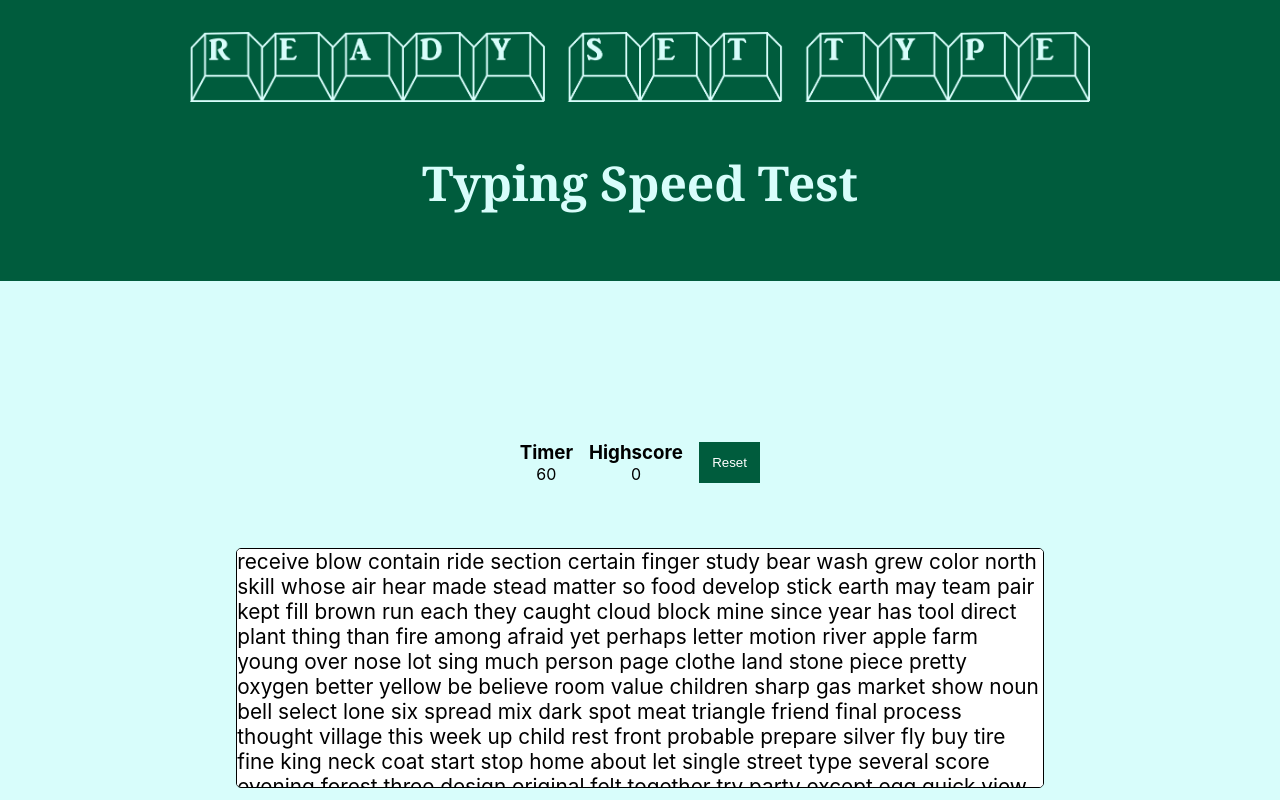
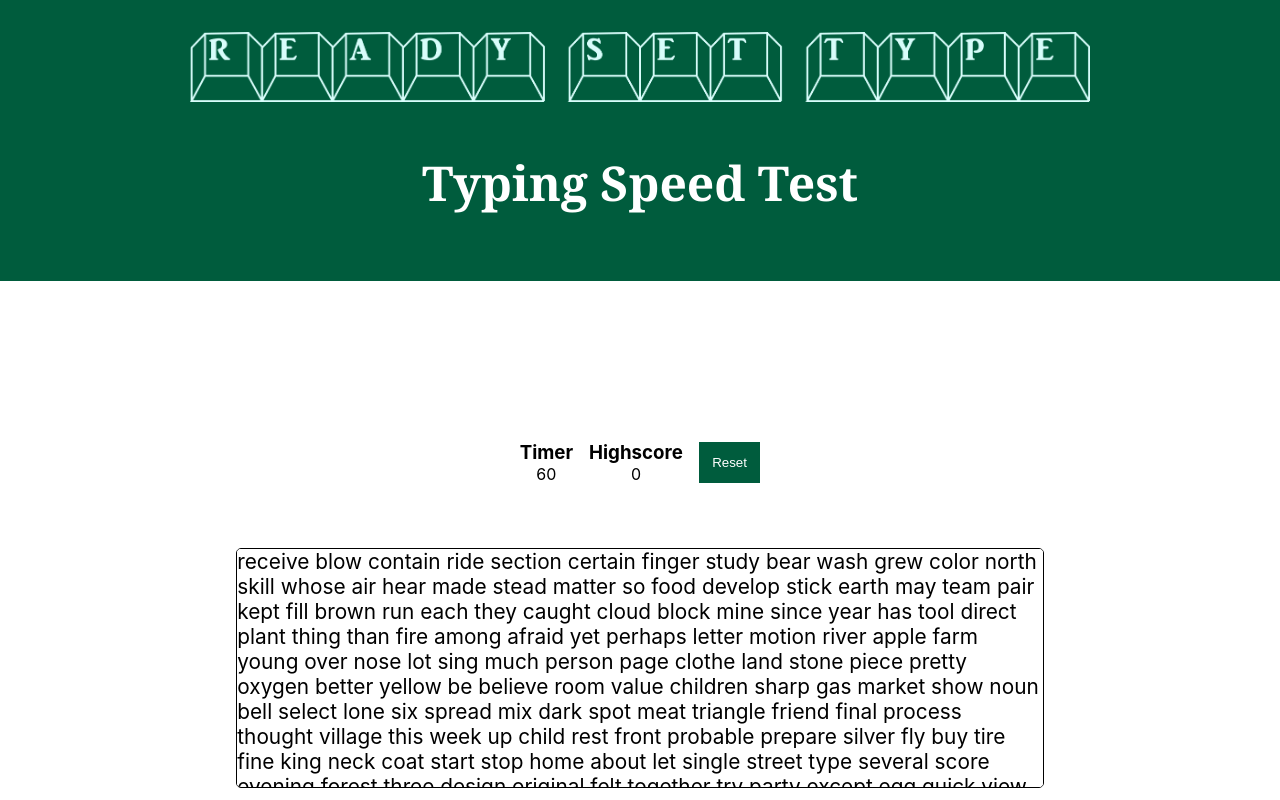
Before and after one commit to MairzyDoats/typing-speed-test-react, a React (Create React App) app: page / in a window 1280 px wide. Shown: the top 800 px of the page. Built offline with nearby package versions, Linux system fonts and the light colour scheme.

Commit message:
change background-color

```diff
--- a/src/css/App.css
+++ b/src/css/App.css
@@ -14,7 +14,7 @@
 }
 
 :root {
-  --bg-color--primary: hsl(177, 90%, 92%);
+  --bg-color--primary: hsl(0, 0%, 100%);
   --bg-color--secondary: hsl(0, 0%, 100%);
   --accent-color: hsl(160, 100%, 18%);
 }
```
